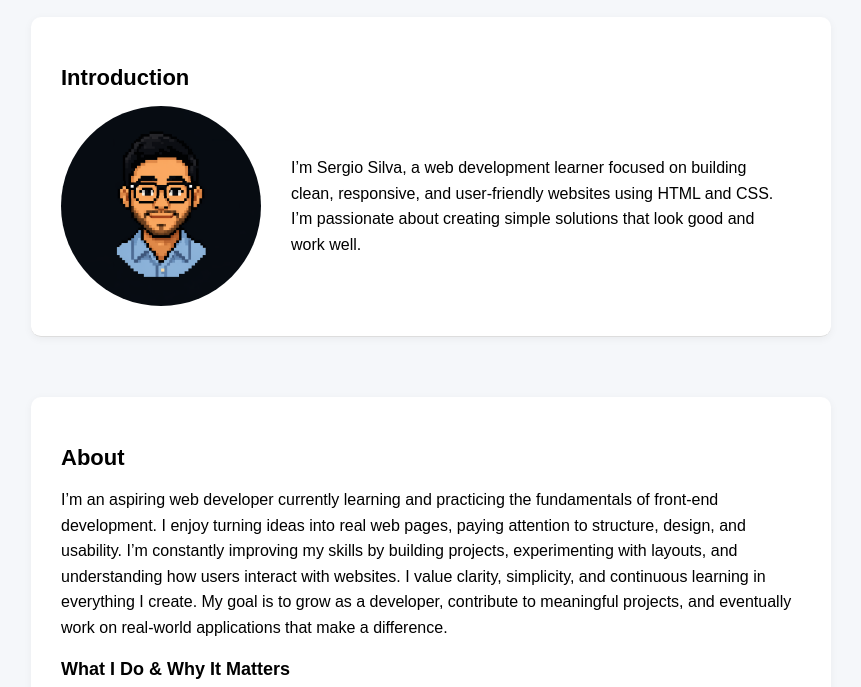
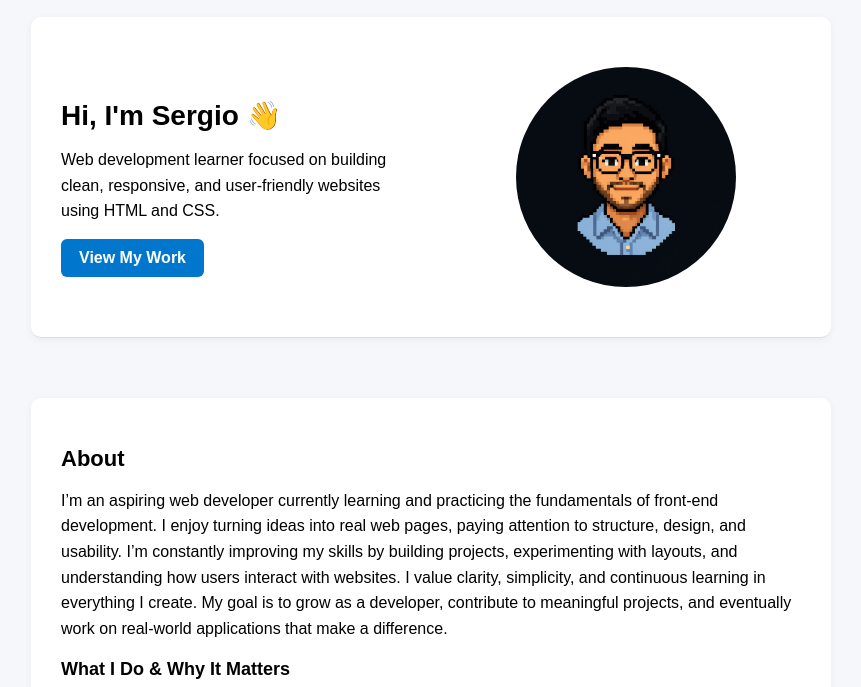
Before and after one commit to sergiosilva-dev/my-first-web-page, a plain HTML site: page index.html in a window 1280 px wide. Shown: the part 113-800 px from the top of the page, without its empty margins (209-1070 px from the left). Drawn offline with Linux system fonts and the light colour scheme.

Commit message:
feat: add hero section using CSS Grid and improve layout structure

```diff
--- a/index.html
+++ b/index.html
@@ -10,16 +10,17 @@
       <h1>Sergio Andres Silva Martinez</h1>
     </header>
     <main>
-      <section>
-        <h2>Introduction</h2>
-        <div class="intro">
+      <section class="hero">
+        <div class="hero-text">
+          <h2>Hi, I'm Sergio 👋</h2>
+          <p>
+            Web development learner focused on building clean, responsive, and
+            user-friendly websites using HTML and CSS.
+          </p>
+          <a href="#projects" class="btn">View My Work</a>
+        </div>
+        <div class="hero-image">
           <img src="assets/img/avatar.png" alt="Profile Photo" />
-          <p>
-            I’m Sergio Silva, a web development learner focused on building
-            clean, responsive, and user-friendly websites using HTML and CSS.
-            I’m passionate about creating simple solutions that look good and
-            work well.
-          </p>
         </div>
       </section>
       <section>
--- a/style.css
+++ b/style.css
@@ -78,19 +78,39 @@ a:hover {
   text-decoration: underline;
 }
 
-.intro {
-  display: flex;
+.hero {
+  display: grid;
+  grid-template-columns: 1fr 1fr;
   align-items: center;
-  gap: 30px;
+  gap: 40px;
 }
 
-.intro img {
-  margin: 0;
+.hero-text h2 {
+  font-size: 28px;
+  text-align: left;
+}
+
+.hero-text p {
+  margin: 15px 0;
+}
+
+.hero-image img {
+  width: 220px;
   border-radius: 50%;
 }
 
-.intro p {
-  max-width: 500px;
+.btn {
+  display: inline-block;
+  background-color: #0077cc;
+  color: white;
+  padding: 10px 18px;
+  border-radius: 6px;
+  text-decoration: none;
+  font-weight: bold;
+}
+
+.btn:hover {
+  background-color: #005fa3;
 }
 
 .projects-container {
@@ -117,12 +137,12 @@ a:hover {
 }
 
 @media (max-width: 600px) {
-  .intro {
-    flex-direction: column;
+  .hero {
+    grid-template-columns: 1fr;
     text-align: center;
   }
 
-  .intro img {
-    margin-bottom: 15px;
+  .hero-text h2 {
+    text-align: center;
   }
 }
```
